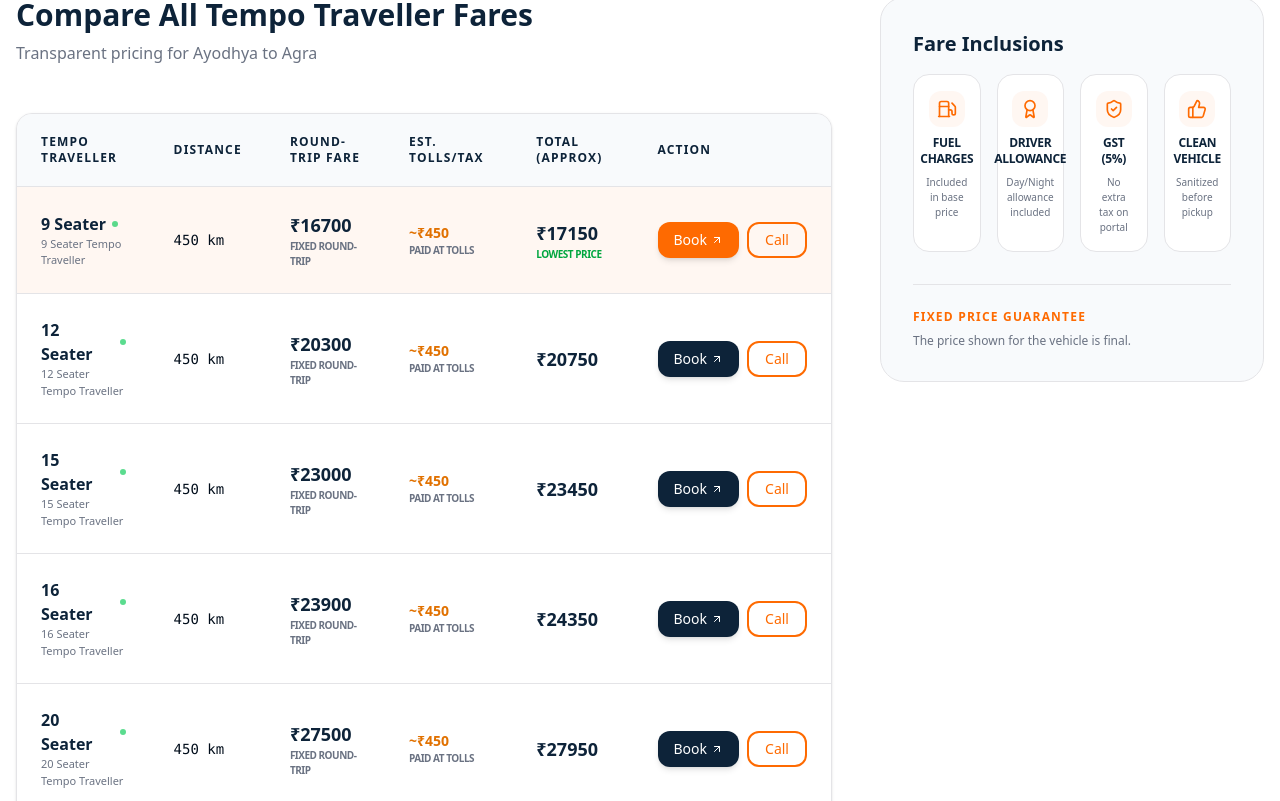
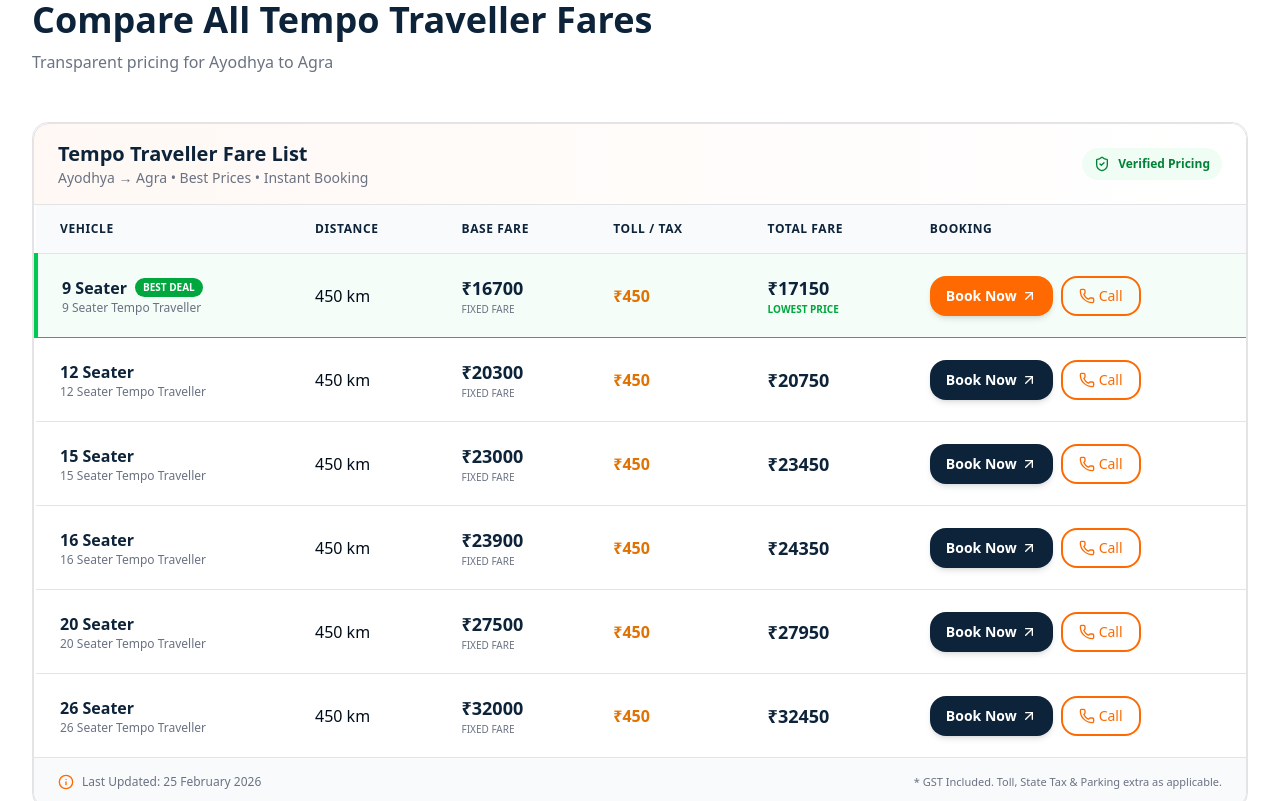
Before and after one commit to tempo-hub/tempo, a Next.js app: page /fare/ayodhya-to-agra-tempo-traveller-fare in a window 1280 px wide. Shown: the part 1199-2000 px from the top of the page. Built offline with nearby package versions, Linux system fonts and the light colour scheme.

Commit message:
Fix fare page UI and sitemap routes

```diff
--- a/app/components/fare-table.tsx
+++ b/app/components/fare-table.tsx
@@ -2,114 +2,158 @@
 
 import { VEHICLES, calculateFare, TaxiRoute } from "@/lib/data";
 import { Button } from "./ui-base";
-import { Info, ArrowUpRight } from "lucide-react";
+import { Info, ArrowUpRight, Phone, ShieldCheck } from "lucide-react";
 
 export const FareTable = ({ route }: { route: TaxiRoute }) => {
   return (
-    <div className="w-full overflow-hidden rounded-2xl border border-border bg-white shadow-sm">
-      <div className="overflow-x-auto">
-        <table className="w-full text-left border-collapse">
-          <thead>
-            <tr className="bg-slate-50 border-b border-border">
-              <th className="px-6 py-5 text-xs font-black uppercase tracking-widest text-secondary">
-                Tempo Traveller
+    <div className="w-full overflow-hidden rounded-2xl border border-border bg-white shadow-xl">
+      {/* Header */}
+      <div className="border-b border-border bg-gradient-to-r from-primary/5 to-white px-4 sm:px-6 py-4">
+        <div className="flex flex-col md:flex-row md:items-center md:justify-between gap-3">
+          <div>
+            <h2 className="text-lg sm:text-xl font-black text-secondary">
+              Tempo Traveller Fare List
+            </h2>
+            <p className="text-sm text-muted-foreground">
+              {route.origin} → {route.destination} • Best Prices • Instant
+              Booking
+            </p>
+          </div>
+
+          <div className="flex items-center gap-2 text-xs bg-green-50 text-green-700 px-3 py-2 rounded-xl font-semibold w-fit">
+            <ShieldCheck className="h-4 w-4" />
+            Verified Pricing
+          </div>
+        </div>
+      </div>
+
+      {/* Table */}
+      <div className="w-full overflow-x-auto">
+        <table className="min-w-[1000px] w-full text-left">
+          {/* Sticky Header */}
+          <thead className="sticky top-0 z-10 bg-slate-50 border-b border-border">
+            <tr>
+              <th className="px-4 sm:px-6 py-4 text-xs font-black uppercase tracking-wider text-secondary">
+                Vehicle
               </th>
-              <th className="px-6 py-5 text-xs font-black uppercase tracking-widest text-secondary">
+              <th className="px-4 sm:px-6 py-4 text-xs font-black uppercase tracking-wider text-secondary">
                 Distance
               </th>
-              <th className="px-6 py-5 text-xs font-black uppercase tracking-widest text-secondary">
-                Round-Trip Fare
+              <th className="px-4 sm:px-6 py-4 text-xs font-black uppercase tracking-wider text-secondary">
+                Base Fare
               </th>
-              <th className="px-6 py-5 text-xs font-black uppercase tracking-widest text-secondary">
-                Est. Tolls/Tax
+              <th className="px-4 sm:px-6 py-4 text-xs font-black uppercase tracking-wider text-secondary">
+                Toll / Tax
               </th>
-              <th className="px-6 py-5 text-xs font-black uppercase tracking-widest text-secondary">
-                Total (Approx)
+              <th className="px-4 sm:px-6 py-4 text-xs font-black uppercase tracking-wider text-secondary">
+                Total Fare
               </th>
-              <th className="px-6 py-5 text-xs font-black uppercase tracking-widest text-secondary">
-                Action
+              <th className="px-4 sm:px-6 py-4 text-xs font-black uppercase tracking-wider text-secondary">
+                Booking
               </th>
             </tr>
           </thead>
+
           <tbody className="divide-y divide-border">
             {VEHICLES.map((v) => {
               const fare = calculateFare(route.distance, v.perKmRate);
+              const total = fare + (route.tollEstimate || 450);
               const isCheapest = v.type === "9 Seater";
+
               return (
                 <tr
                   key={v.type}
-                  className={`hover:bg-slate-50/80 transition-colors ${isCheapest ? "bg-primary/5" : ""}`}
+                  className={`transition-all hover:bg-slate-50 hover:shadow-sm ${
+                    isCheapest
+                      ? "bg-green-50/70 border-l-4 border-green-500"
+                      : ""
+                  }`}
                 >
-                  <td className="px-6 py-6">
+                  {/* Vehicle */}
+                  <td className="px-4 sm:px-6 py-5">
                     <div className="flex flex-col">
-                      <div className="flex items-center gap-1.5">
-                        <span className="font-bold text-secondary">
+                      <div className="flex items-center gap-2">
+                        <span className="font-bold text-secondary text-sm sm:text-base">
                           {v.type}
                         </span>
-                        <div className="h-1.5 w-1.5 rounded-full bg-green-500 animate-pulse" />
+
+                        {isCheapest && (
+                          <span className="text-[10px] bg-green-600 text-white px-2 py-0.5 rounded-full font-bold uppercase">
+                            Best Deal
+                          </span>
+                        )}
                       </div>
-                      <span className="text-[11px] text-muted-foreground">
+
+                      <span className="text-xs text-muted-foreground">
                         {v.name}
                       </span>
                     </div>
                   </td>
-                  <td className="px-6 py-6 font-mono text-sm">
+
+                  {/* Distance */}
+                  <td className="px-4 sm:px-6 py-5 whitespace-nowrap font-medium">
                     {route.distance} km
                   </td>
-                  <td className="px-6 py-6">
+
+                  {/* Fare */}
+                  <td className="px-4 sm:px-6 py-5">
                     <div className="flex flex-col">
                       <span className="text-lg font-black text-secondary">
                         ₹{fare}
                       </span>
-                      <span className="text-[10px] text-muted-foreground uppercase font-bold tracking-tighter">
-                        Fixed Round-Trip
+                      <span className="text-[10px] uppercase text-muted-foreground">
+                        Fixed Fare
                       </span>
                     </div>
                   </td>
-                  <td className="px-6 py-6">
-                    <div className="flex flex-col">
-                      <span className="text-sm font-bold text-amber-600">
-                        ~₹{route.tollEstimate || "450"}
-                      </span>
-                      <span className="text-[10px] text-muted-foreground uppercase font-bold tracking-tighter">
-                        Paid at Tolls
-                      </span>
-                    </div>
+
+                  {/* Toll */}
+                  <td className="px-4 sm:px-6 py-5">
+                    <span className="font-bold text-amber-600">
+                      ₹{route.tollEstimate || 450}
+                    </span>
                   </td>
-                  <td className="px-6 py-6">
+
+                  {/* Total */}
+                  <td className="px-4 sm:px-6 py-5">
                     <div className="flex flex-col">
                       <span className="text-lg font-black text-secondary">
-                        ₹{fare + (route.tollEstimate || 450)}
+                        ₹{total}
                       </span>
+
                       {isCheapest && (
-                        <span className="text-[10px] text-green-600 font-bold uppercase tracking-tighter">
+                        <span className="text-[10px] text-green-600 font-bold uppercase">
                           Lowest Price
                         </span>
                       )}
                     </div>
                   </td>
-                  <td className="px-6 py-6">
-                    <div className="flex gap-2">
+
+                  {/* Action */}
+                  <td className="px-4 sm:px-6 py-5">
+                    <div className="flex flex-col sm:flex-row gap-2 min-w-[180px]">
                       <a
-                        href={`https://api.whatsapp.com/send?phone=+916280820037&text=Booking ${v.type} tempo traveller Round-Trip for ${route.origin} to ${route.destination}`}
+                        href={`https://api.whatsapp.com/send?phone=+916280820037&text=Booking ${v.type} tempo traveller from ${route.origin} to ${route.destination}`}
                         target="_blank"
                         rel="noopener noreferrer"
                       >
                         <Button
                           size="sm"
                           variant={isCheapest ? "primary" : "secondary"}
-                          className="h-9 px-4 rounded-lg group"
+                          className="h-10 px-4 rounded-xl w-full font-semibold"
                         >
-                          Book{" "}
-                          <ArrowUpRight className="ml-1 h-3 w-3 group-hover:translate-x-0.5 group-hover:-translate-y-0.5 transition-transform" />
+                          Book Now
+                          <ArrowUpRight className="ml-1 h-4 w-4" />
                         </Button>
                       </a>
-                      <a href="tel:8448445504" className="hidden sm:block">
+
+                      <a href="tel:8448445504">
                         <Button
                           size="sm"
                           variant="outline"
-                          className="h-9 px-4 rounded-lg"
+                          className="h-10 px-4 rounded-xl w-full"
                         >
+                          <Phone className="mr-1 h-4 w-4" />
                           Call
                         </Button>
                       </a>
@@ -122,14 +166,18 @@ export const FareTable = ({ route }: { route: TaxiRoute }) => {
         </table>
       </div>
 
-      <div className="bg-slate-50 p-4 border-t border-border flex flex-col md:flex-row justify-between items-center gap-4">
-        <div className="flex items-center gap-2 text-[11px] text-muted-foreground font-medium">
-          <Info className="h-3.5 w-3.5 text-primary" />
-          <span>Last Updated: 25 February 2026</span>
+      {/* Bottom Trust Section */}
+      <div className="border-t border-border bg-slate-50 px-4 sm:px-6 py-4">
+        <div className="flex flex-col lg:flex-row items-center justify-between gap-3">
+          <div className="flex items-center gap-2 text-xs text-muted-foreground font-medium">
+            <Info className="h-4 w-4 text-primary" />
+            Last Updated: 25 February 2026
+          </div>
+
+          <p className="text-[11px] text-muted-foreground text-center lg:text-right">
+            * GST Included. Toll, State Tax & Parking extra as applicable.
+          </p>
         </div>
-        <p className="text-[10px] text-muted-foreground italic">
-          * Prices inclusive of GST. Toll, State Tax & Parking extra.
-        </p>
       </div>
     </div>
   );
--- a/app/components/sections.tsx
+++ b/app/components/sections.tsx
@@ -218,7 +218,7 @@ export const OfficeLocation = ({
 );
 
 export const FareInclusions = () => (
-  <div className="grid grid-cols-1 sm:grid-cols-2 md:grid-cols-4 gap-4">
+  <div className="grid grid-cols-1 sm:grid-cols-2 lg:grid-cols-4 gap-4 md:gap-5">
     {[
       { icon: Fuel, title: "Fuel Charges", detail: "Included in base price" },
       {
@@ -239,15 +239,19 @@ export const FareInclusions = () => (
     ].map((item, i) => (
       <div
         key={i}
-        className="p-4 bg-white rounded-2xl border border-border flex flex-col items-center text-center gap-2 group hover:border-primary/50 transition-colors"
+        className="p-4 sm:p-5 bg-white rounded-2xl border border-border flex flex-col items-center text-center gap-3 hover:border-primary/50 transition-all duration-300"
       >
-        <div className="p-2 bg-primary/5 rounded-lg group-hover:bg-primary/10 transition-colors">
-          <item.icon className="h-5 w-5 text-primary" />
+        <div className="p-3 bg-primary/5 rounded-xl">
+          <item.icon className="h-5 w-5 sm:h-6 sm:w-6 text-primary" />
         </div>
-        <h5 className="text-xs font-black text-secondary uppercase tracking-tight">
+
+        <h5 className="text-xs sm:text-sm font-black text-secondary uppercase leading-tight">
           {item.title}
         </h5>
-        <p className="text-[10px] text-muted-foreground">{item.detail}</p>
+
+        <p className="text-[11px] sm:text-xs text-muted-foreground leading-relaxed">
+          {item.detail}
+        </p>
       </div>
     ))}
   </div>
--- a/app/fare/[slug]/page.tsx
+++ b/app/fare/[slug]/page.tsx
@@ -204,34 +204,42 @@ export default async function FarePage({
         </div>{" "}
       </section>
       {/* ==================== FARE TABLE + CALCULATOR ==================== */}
-      <section className="py-16 max-w-7xl mx-auto px-4">
-        <div className="grid lg:grid-cols-3 gap-12">
-          <div className="lg:col-span-2 space-y-12">
+      <section className="py-10 sm:py-12 md:py-14 lg:py-16 max-w-7xl mx-auto px-4 sm:px-6 lg:px-8">
+        <div className="space-y-10 md:space-y-12">
+          {/* Compare Section Full Width */}
           <div>
-              <h2 className="text-3xl font-black text-secondary">
+            <h2 className="text-2xl sm:text-3xl md:text-4xl font-black text-secondary leading-tight">
               Compare All Tempo Traveller Fares
             </h2>
-              <p className="text-muted-foreground mt-2">
+
+            <p className="text-sm sm:text-base text-muted-foreground mt-2">
               Transparent pricing for {route.origin} to {route.destination}
             </p>
           </div>
+
+          {/* Fare Table */}
+          <div className="overflow-x-auto rounded-2xl border border-border">
             <FareTable route={route} />
+          </div>
+
           <ExclusionsNotice origin={route.origin} />
-          </div>
-          <div className="space-y-8">
-            <div className="bg-slate-50 p-8 rounded-3xl border border-border sticky top-24">
-              <h4 className="font-bold text-secondary text-xl mb-4">
+
+          {/* Fare Inclusion Full Width */}
+          <div className="bg-slate-50 p-4 sm:p-6 md:p-8 rounded-2xl md:rounded-3xl border border-border">
+            <h4 className="font-bold text-secondary text-lg sm:text-xl md:text-2xl mb-5 md:mb-6 text-center md:text-left">
               Fare Inclusions
             </h4>
+
             <FareInclusions />
-              <div className="mt-8 pt-6 border-t border-border">
-                <p className="text-xs font-black text-primary uppercase tracking-widest mb-2">
+
+            <div className="mt-6 md:mt-8 pt-5 md:pt-6 border-t border-border text-center md:text-left">
+              <p className="text-[10px] sm:text-xs font-black text-primary uppercase tracking-widest mb-2">
                 Fixed Price Guarantee
               </p>
-                <p className="text-xs text-muted-foreground">
+
+              <p className="text-[11px] sm:text-xs md:text-sm text-muted-foreground leading-relaxed">
                 The price shown for the vehicle is final.
               </p>
-              </div>
             </div>
           </div>
         </div>
--- a/app/fares/fares-client.tsx
+++ b/app/fares/fares-client.tsx
@@ -323,7 +323,7 @@ export default function FaresClient() {
                         <div className="flex items-center gap-4">
                           <h2 className="text-3xl font-black text-secondary flex items-center gap-3 italic">
                             <MapPin className="text-primary w-8 h-8" />
-                            Varanasi to delhi-NCR Standard Fares
+                            Varanasi to Delhi-NCR Standard Fares
                           </h2>
                           <div className="h-px bg-slate-200 flex-1 mt-2" />
                           <span className="bg-primary text-secondary text-[10px] font-black px-3 py-1 rounded-full uppercase">
```
Also changed, not shown: app/cheapests/cheapest-fares-client.tsx (+11 -4 lines), app/sitemap.ts (+10 -0 lines). Lines whose indentation alone changed are shown as unchanged.
